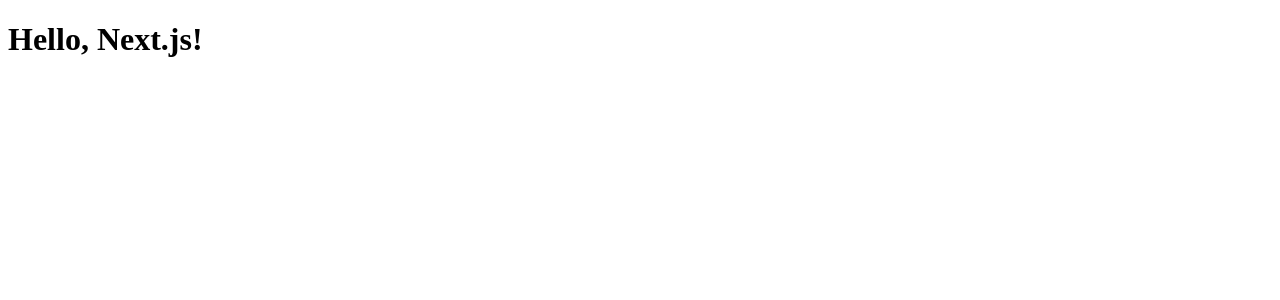
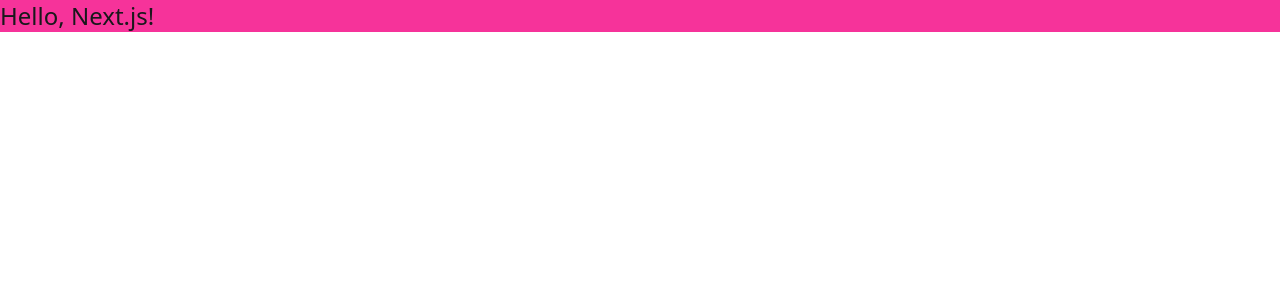
Before and after one commit to Nobu-DD/Mushroom_Mountain, a Next.js app: page / in a window 1280 px wide. Shown: the top 300 px of the page. Built offline with nearby package versions, Linux system fonts and the light colour scheme.

Commit message:
add:tailwindcss

```diff
--- /dev/null
+++ b/app/globals.css
@@ -0,0 +1,2 @@
+@import "tailwindcss";
+@plugin "daisyui";
--- a/app/layout.tsx
+++ b/app/layout.tsx
@@ -1,3 +1,5 @@
+import './globals.css'
+
 export default function RootLayout({
   children,
 }: {
--- a/app/page.tsx
+++ b/app/page.tsx
@@ -1,3 +1,3 @@
 export default function Page() {
-  return <h1>Hello, Next.js!</h1>
+  return <h1 className="text-2xl bg-pink-500">Hello, Next.js!</h1>
 }
--- a/package.json
+++ b/package.json
@@ -2,9 +2,12 @@
   "name": "Mushroom_Mountain",
   "version": "0.1.0",
   "dependencies": {
+    "@tailwindcss/postcss": "^4.1.13",
     "next": "latest",
+    "postcss": "^8.5.6",
     "react": "latest",
-    "react-dom": "latest"
+    "react-dom": "latest",
+    "tailwindcss": "^4.1.13"
   },
   "main": "index.js",
   "repository": "git@github.com:Nobu-DD/Mushroom_Mountain.git",
@@ -21,6 +24,7 @@
     "@eslint/js": "^9.35.0",
     "@types/node": "24.4.0",
     "@types/react": "19.1.13",
+    "daisyui": "^5.1.10",
     "eslint": "^9.35.0",
     "eslint-plugin-react": "^7.37.5",
     "globals": "^16.4.0",
--- /dev/null
+++ b/postcss.config.mjs
@@ -0,0 +1,6 @@
+const config = {
+  plugins: {
+    "@tailwindcss/postcss": {},
+  },
+};
+export default config;
```
Also changed, not shown: 1 other file (tests, documents, lock files or other folders).
